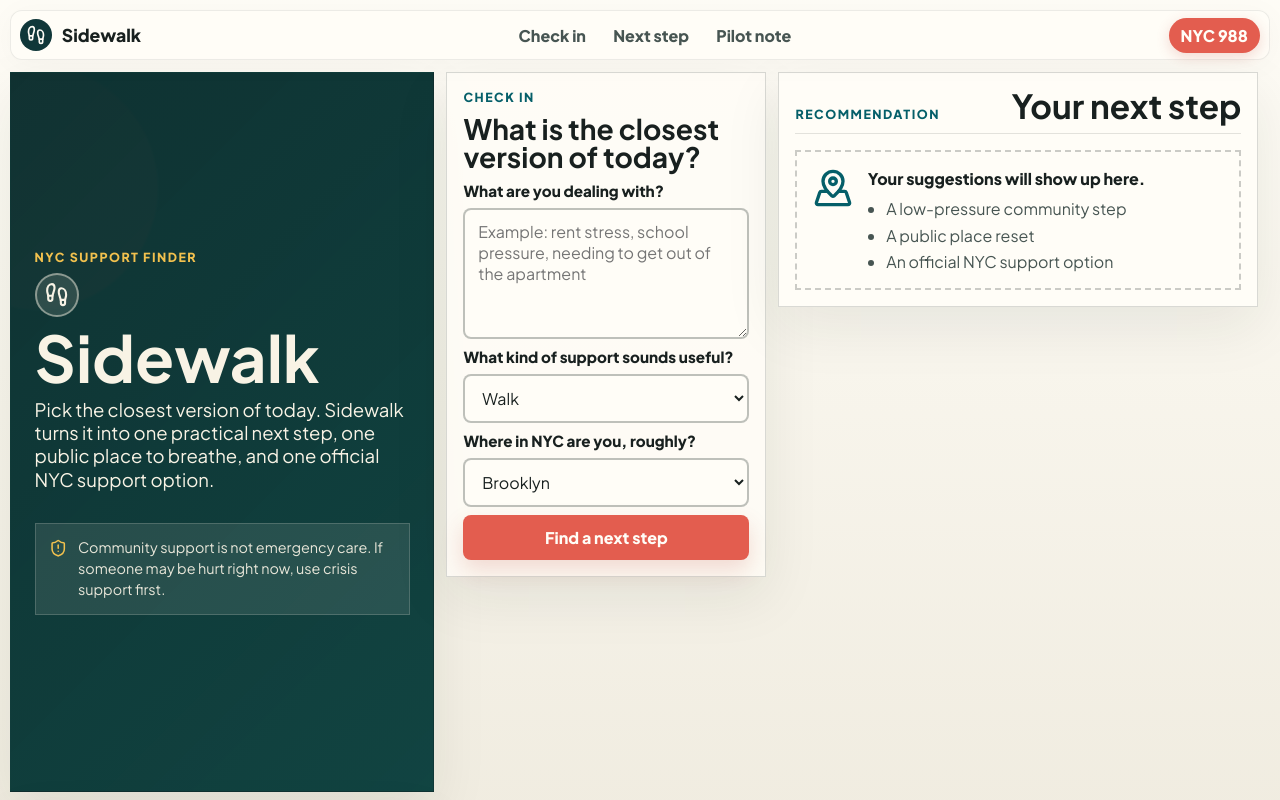
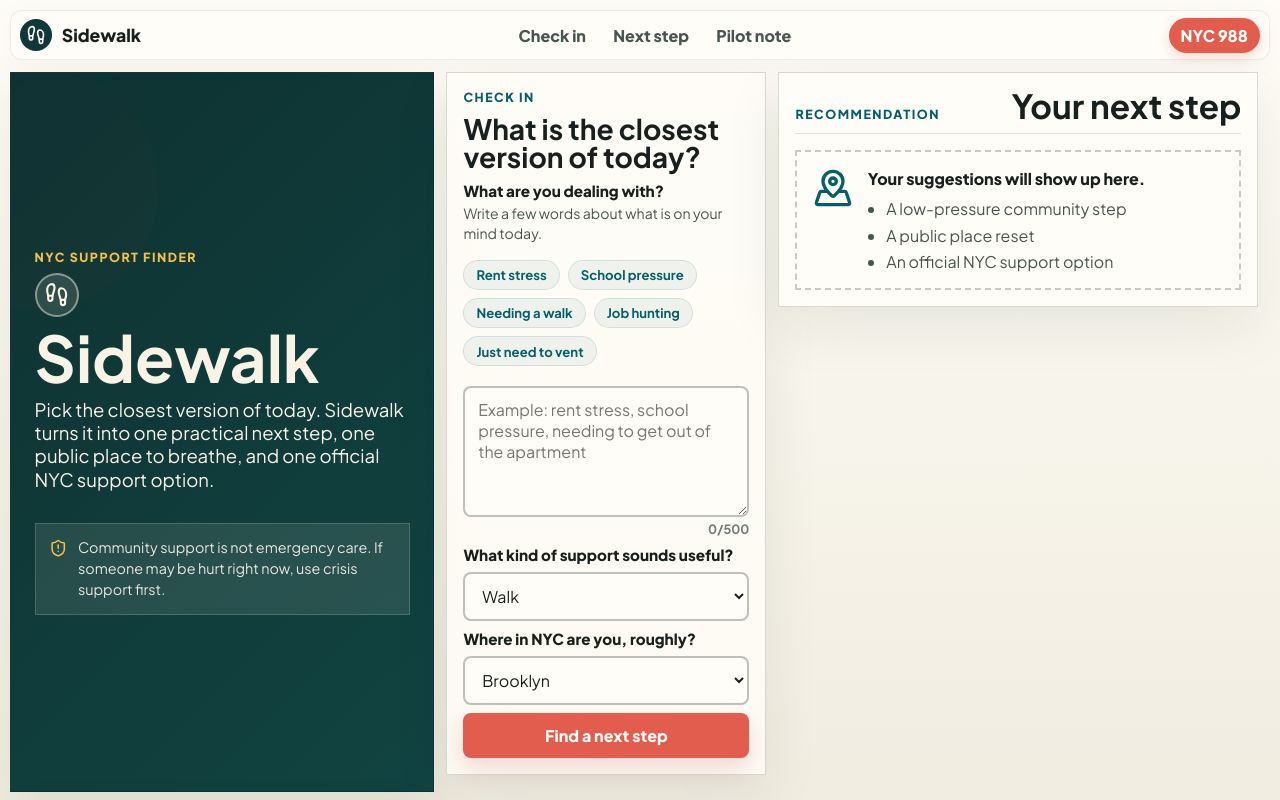
Before and after one commit to ultraswagman/sidewalk-hackathon, a React (Vite) app: page / in a window 1280 px wide. Built offline with nearby package versions, Linux system fonts and the light colour scheme.

Commit message:
feat: add suggestion tags, character limit/count, and ARIA attributes to form

```diff
--- a/src/App.tsx
+++ b/src/App.tsx
@@ -21,6 +21,14 @@
   "Queens",
   "Bronx",
   "Staten Island",
+];
+
+const suggestionTags = [
+  "Rent stress",
+  "School pressure",
+  "Needing a walk",
+  "Job hunting",
+  "Just need to vent",
 ];
 
 function App() {
@@ -89,13 +97,42 @@
           <h2 id="checkin-title">What is the closest version of today?</h2>
           <form onSubmit={handleSubmit}>
             <label htmlFor="concern">What are you dealing with?</label>
+            <p id="concern-desc" className="field-hint">
+              Write a few words about what is on your mind today.
+            </p>
+            <div className="suggestion-tags" aria-label="Quick suggestion tags">
+              {suggestionTags.map((tag) => (
+                <button
+                  key={tag}
+                  type="button"
+                  onClick={() => {
+                    setConcern(tag);
+                    setFormMessage("");
+                  }}
+                  className="tag-button"
+                >
+                  {tag}
+                </button>
+              ))}
+            </div>
+
+            <div className="textarea-container">
               <textarea
                 id="concern"
                 value={concern}
-              onChange={(event) => setConcern(event.target.value)}
+                onChange={(event) => {
+                  setConcern(event.target.value);
+                  if (formMessage) setFormMessage("");
+                }}
+                maxLength={500}
                 placeholder="Example: rent stress, school pressure, needing to get out of the apartment"
                 rows={5}
+                aria-describedby={`concern-desc ${formMessage ? "form-message" : ""}`}
               />
+              <span className={`char-count ${concern.length >= 450 ? "warn" : ""}`}>
+                {concern.length}/500
+              </span>
+            </div>
 
             <label htmlFor="supportType">What kind of support sounds useful?</label>
             <select
@@ -127,7 +164,7 @@
 
             <button type="submit">Find a next step</button>
             {formMessage ? (
-              <p className="form-message" role="status">
+              <p id="form-message" className="form-message" role="status">
                 {formMessage}
               </p>
             ) : null}
--- a/src/styles.css
+++ b/src/styles.css
@@ -62,6 +62,7 @@
 :focus-visible {
   outline: 2px solid #055f69;
   outline-offset: 3px;
+  box-shadow: 0 0 0 3px #fffdf7, 0 0 0 5px #055f69;
 }
 
 .app-shell {
@@ -126,13 +127,17 @@
   gap: 0.2rem;
 }
 
-.site-nav nav a {
+.site-nav nav a,
+.crisis-link {
   min-height: 2.5rem;
   border-radius: 999px;
   padding: 0.65rem 0.9rem;
-  color: #475552;
   text-decoration: none;
   transition: all 0.2s cubic-bezier(0.4, 0, 0.2, 1);
+}
+
+.site-nav nav a {
+  color: #475552;
 }
 
 .site-nav nav a:hover {
@@ -145,11 +150,6 @@
   background: #e35d4f;
   color: #fffdf7;
   box-shadow: 0 4px 14px rgba(191, 65, 53, 0.2);
-  transition: all 0.2s cubic-bezier(0.4, 0, 0.2, 1);
-  min-height: 2.5rem;
-  border-radius: 999px;
-  padding: 0.65rem 0.9rem;
-  text-decoration: none;
 }
 
 .crisis-link:hover {
@@ -325,10 +325,73 @@
   cursor: pointer;
   font-weight: 880;
   box-shadow: 0 10px 22px rgba(191, 65, 53, 0.18);
+  transition: all 0.2s cubic-bezier(0.4, 0, 0.2, 1);
 }
 
 button:hover {
   background: #bf4135;
+}
+
+button:active {
+  transform: scale(0.98);
+}
+
+.field-hint {
+  font-size: 0.88rem;
+  color: #475552;
+  margin-top: -0.25rem;
+  margin-bottom: 0.5rem;
+  line-height: 1.4;
+}
+
+.suggestion-tags {
+  display: flex;
+  flex-wrap: wrap;
+  gap: 0.5rem;
+  margin-bottom: 0.75rem;
+}
+
+.tag-button {
+  background: rgba(5, 95, 105, 0.06);
+  color: #055f69;
+  border: 1px solid rgba(5, 95, 105, 0.12);
+  border-radius: 99px;
+  padding: 0.35rem 0.75rem;
+  font-size: 0.82rem;
+  font-weight: 700;
+  cursor: pointer;
+  box-shadow: none;
+  min-height: auto;
+  transition: all 0.2s ease;
+}
+
+.tag-button:hover {
+  background: #055f69;
+  color: #fffdf7;
+  border-color: #055f69;
+}
+
+.tag-button:active {
+  transform: scale(0.96);
+}
+
+.textarea-container {
+  display: flex;
+  flex-direction: column;
+  gap: 0.25rem;
+  position: relative;
+}
+
+.char-count {
+  align-self: flex-end;
+  font-size: 0.8rem;
+  color: #707c79;
+  font-weight: 700;
+}
+
+.char-count.warn {
+  color: #bf4135;
+  font-weight: 900;
 }
 
 .form-message {
```
Also changed, not shown: 1 other file (tests, documents, lock files or other folders). Lines whose indentation alone changed are shown as unchanged.
